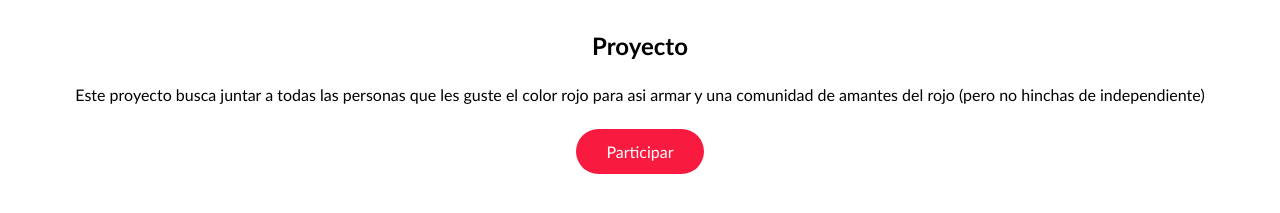
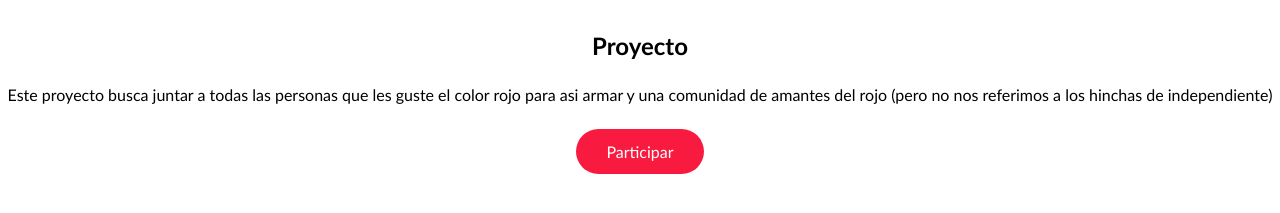
Before and after one commit to JoaquinMorante21/Ejercicio, a plain HTML site: page index.html in a window 1280 px wide. Shown: the part 339-552 px from the top of the page. Drawn offline with Linux system fonts and the light colour scheme.

Commit message:
mas-cambios

```diff
--- a/index.html
+++ b/index.html
@@ -23,7 +23,7 @@
         <article>
             <div class="imagen"><img src="https://upload.wikimedia.org/wikipedia/commons/1/1e/RPC-JP_Logo.png" alt=""></div>
             <h1>Proyecto</h1>
-            <p>Este proyecto busca juntar a todas las personas que les guste el color rojo para asi armar y una comunidad de amantes del rojo (pero no hinchas de independiente)</p>
+            <p>Este proyecto busca juntar a todas las personas que les guste el color rojo para asi armar y una comunidad de amantes del rojo (pero no nos referimos a los hinchas de independiente)</p>
             <a href="https://www.instagram.com/willy.morante/" class="interaccion">Participar</a>
         </article>
     </main>
```
